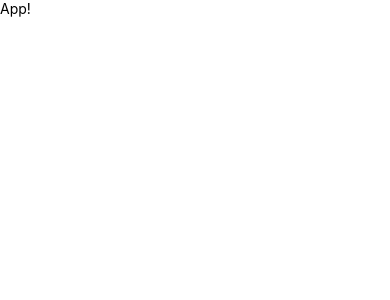
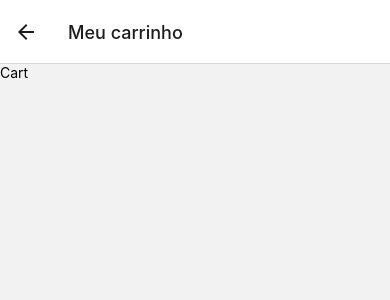
Before and after one commit to Deivysson/carrinhoApp, a React Native app: screen /Cart in a window 390 px wide. Shown: the top 300 px of the page. Built offline with nearby package versions, Linux system fonts and the light colour scheme.

Commit message:
Segundo commit
Configurando as rotas.

```diff
--- a/App.js
+++ b/App.js
@@ -1,14 +1,13 @@
-import { StatusBar } from 'expo-status-bar';
-import { StyleSheet, Text, View } from 'react-native';
+import { StatusBar } from 'react-native';
+import { NavigationContainer } from '@react-navigation/native';
+
+import Routes from './src/routes'
 
 export default function App() {
   return (
-    <View style={styles.container}>
-      <Text>App!</Text>
-    </View>
+    <NavigationContainer>
+      <StatusBar backgroundColor='#fafafa' barStyle='dark-content'/>
+      <Routes />
+    </NavigationContainer>
   );
 }
-
-const styles = StyleSheet.create({
-
-});
--- /dev/null
+++ b/src/pages/Cart/index.js
@@ -0,0 +1,16 @@
+import { View, Text, StyleSheet } from "react-native"
+
+
+export default function Cart(){
+    return(
+        <View style={styles.container}>
+            <Text>Cart</Text>
+        </View>
+    )
+}
+
+const styles = StyleSheet.create({
+    container: {
+        flex: 1
+    }
+})
--- /dev/null
+++ b/src/pages/Home/index.js
@@ -0,0 +1,16 @@
+import { View, Text, StyleSheet } from "react-native"
+
+
+export default function Home(){
+    return(
+        <View style={styles.container}>
+            <Text>Home!</Text>
+        </View>
+    )
+}
+
+const styles = StyleSheet.create({
+    container: {
+        flex: 1
+    }
+})
--- /dev/null
+++ b/src/routes/index.js
@@ -0,0 +1,28 @@
+import { createNativeStackNavigator} from "@react-navigation/native-stack";
+
+import Home from '../pages/Home'
+import Cart from "../pages/Cart";
+
+const Stack = createNativeStackNavigator();
+
+export default function Routes(){
+    return(
+        <Stack.Navigator>
+            <Stack.Screen
+            name="Home"
+            component={Home}
+            options={{
+                headerShown: false
+            }}
+            />
+
+            <Stack.Screen
+            name="Cart"
+            component={Cart}
+            options={{
+                headerTitle: 'Meu carrinho'
+            }}
+            />
+        </Stack.Navigator>
+    )
+}
```
